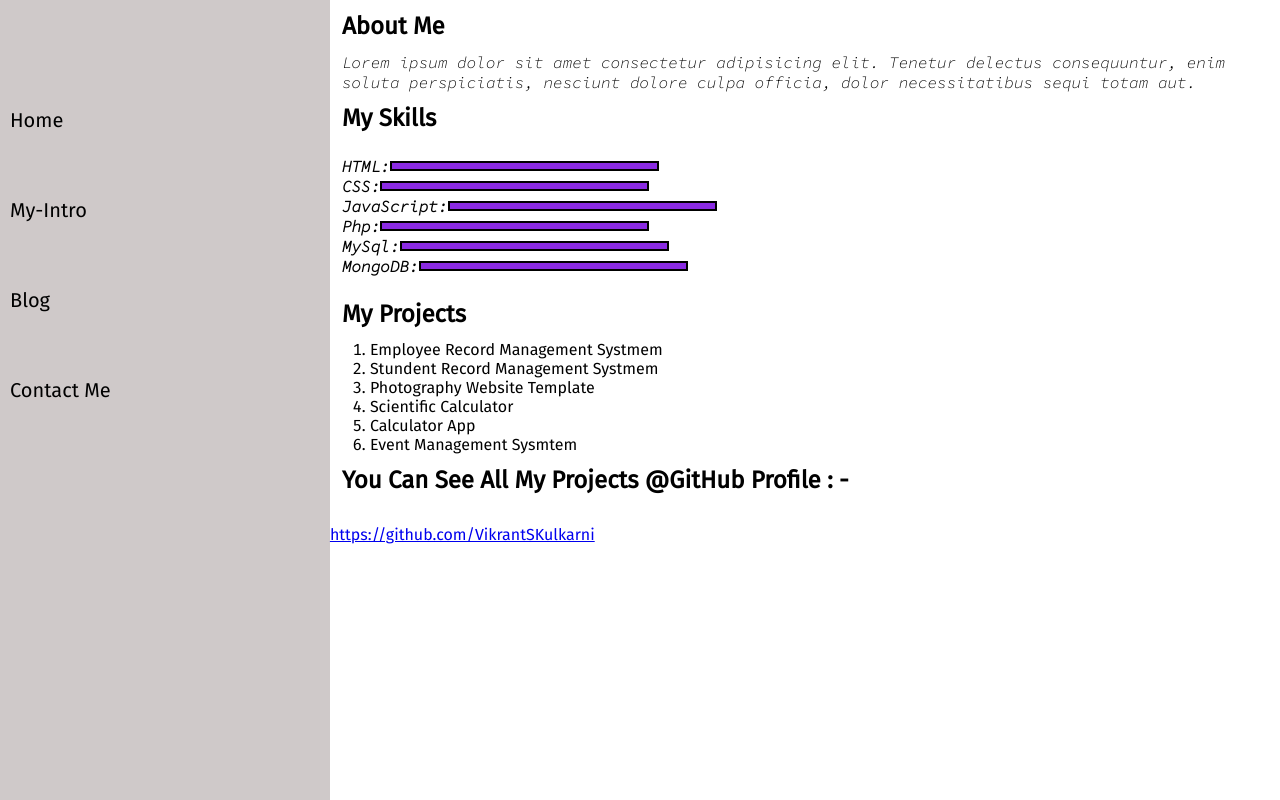
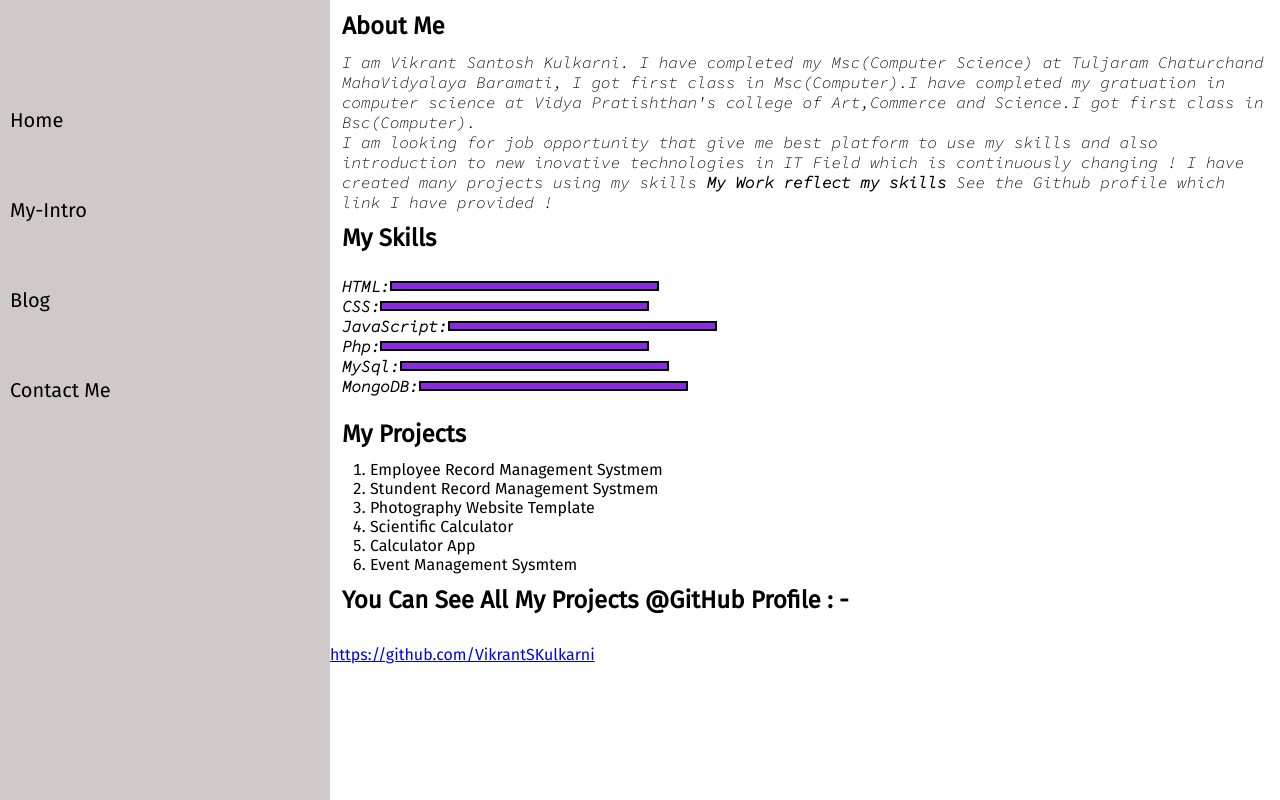
Before and after one commit to VikrantSKulkarni/myportfolio.github.io, a plain HTML site: page intro.html in a window 1280 px wide. Drawn offline with Linux system fonts and the light colour scheme.

Commit message:
Update intro.html

```diff
--- a/intro.html
+++ b/intro.html
@@ -22,8 +22,11 @@
         <div class="main">
      <div class="intro">
    <h2>About Me</h2>
-        <p>Lorem ipsum dolor sit amet consectetur adipisicing elit. Tenetur delectus consequuntur,
-        enim soluta perspiciatis, nesciunt dolore culpa officia, dolor necessitatibus sequi totam aut.</p>
+        <p>I am Vikrant Santosh Kulkarni. I have completed my Msc(Computer Science) at Tuljaram Chaturchand MahaVidyalaya
+            Baramati, I got first class in Msc(Computer).I have completed my gratuation in computer science at Vidya Pratishthan's
+            college of Art,Commerce and Science.I got first class in Bsc(Computer). <br> I am looking for job opportunity that give me best platform to use my skills and also introduction to new
+    inovative technologies in IT Field which is continuously changing ! I have created many projects using my
+skills <b>My Work reflect my skills</b> See the Github profile which link I have provided ! </p>
         <h2>My Skills </h2>
         <div class="skillcontainer">
            <div class="skillitem "> HTML: <div class="skill hundred"></div></div>
```
